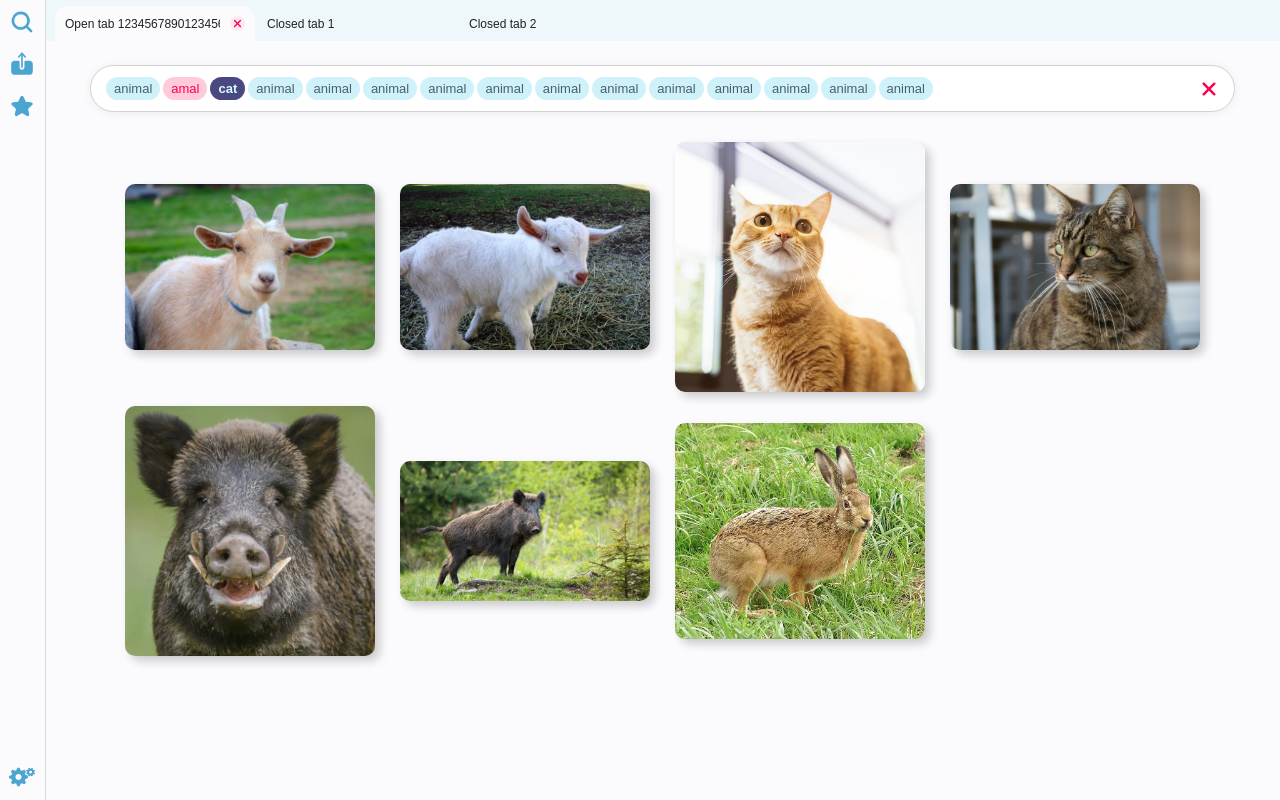
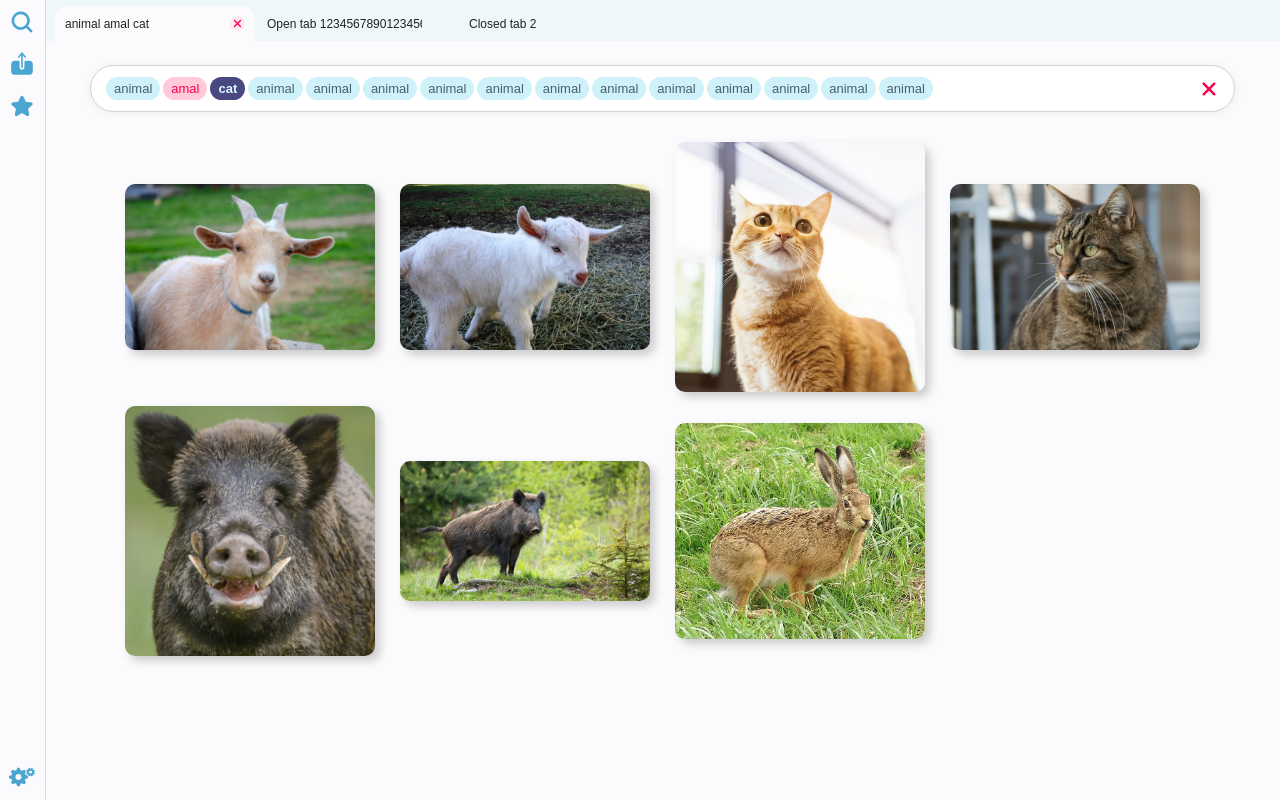
Before and after one commit to harandia/ciel, a plain HTML site: page index.html in a window 1280 px wide. Drawn offline with Linux system fonts and the light colour scheme.

Commit message:
actualización texto tabs

```diff
--- a/index.html
+++ b/index.html
@@ -40,17 +40,21 @@
 		<nav id="tab-bar">
 			<div class="tab">
 				<div class="tab-body open">
-					<div class="tab-title">Open tab 123456789012345678901 234567890123456 78901234567890</div>
+					<div class="tab-title">animal amal cat</div>
 					<button class="close-tab"><div class="close-tab-icon"></div></button>
 				</div>
-				<div class="tab-tooltip">Open tab 123456789012345678901 234567890123456 78901234567890</div>
+				<div class="tab-tooltip">animal amal cat</div>
 			</div>
 			<div class="tab">
 				<div class="tab-body closed">
-					<div class="tab-title">Closed tab 1</div>
+					<div class="tab-title">
+						Open tab 123456789012345678901 234567890123456 78901234567890<
+					</div>
 					<button class="close-tab"><div class="close-tab-icon"></div></button>
 				</div>
-				<div class="tab-tooltip">Closed tab 1</div>
+				<div class="tab-tooltip">
+					Open tab 123456789012345678901 234567890123456 78901234567890<
+				</div>
 			</div>
 			<div class="tab">
 				<div class="tab-body closed">
```
